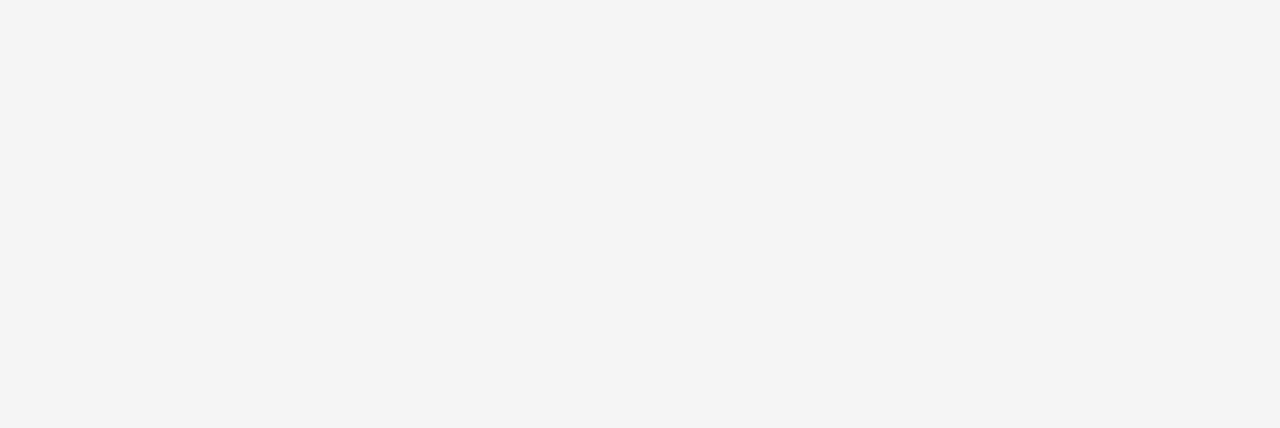
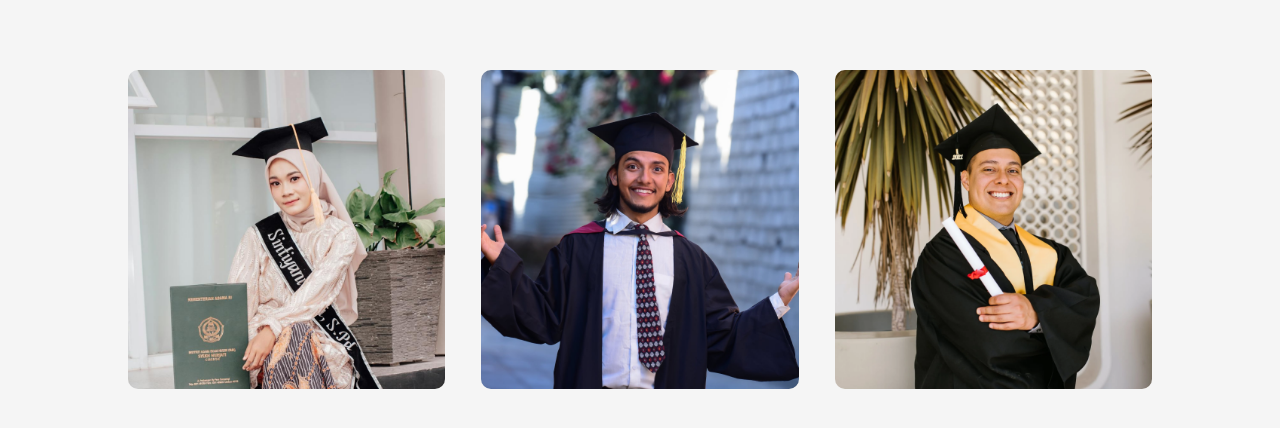
Before and after one commit to mahishamudaliar26/Educity, a React (Vite) app in the folder educity/: page / in a window 1280 px wide. Shown: the part 818-1246 px from the top of the page. Before the commit the page ends 816 px from the top, so only its background shows below. Built offline with nearby package versions, Linux system fonts and the light colour scheme.

Commit message:
Program files

```diff
--- a/educity/src/App.jsx
+++ b/educity/src/App.jsx
@@ -1,12 +1,16 @@
 import React from "react";
 import NavBar from "./components/NavBar/NavBar";
 import Hero from "./components/Hero/Hero";
+import Programs from "./components/Program/Programs";
 
 const App = () => {
   return (
     <div>
       <NavBar />
       <Hero />
+      <div className="container">
+        <Programs />
+      </div>
     </div>
   );
 };
--- /dev/null
+++ b/educity/src/components/Program/Programs.css
@@ -0,0 +1,43 @@
+.programs{
+    margin: 80px auto;
+    width: 90%;
+    display: flex;
+    align-items: center;
+    justify-content: space-between;
+}
+.program img{
+    width: 100%;
+    border-radius: 10px;
+    display: block;
+}
+.program{
+    flex-basis: 31%;
+    position: relative;
+}
+.captions{
+    border-radius: 10px;
+    position: absolute;
+    top: 0;
+    left: 0;
+    bottom: 0;
+    right: 0;
+    background: rgba(0, 15, 152, 0.3);
+    display: flex;
+    align-items: center;
+    justify-content: center;
+    flex-direction: column;
+    color: #fff;
+    cursor: pointer;
+    opacity: 0;
+    padding-top: 70%;
+    transition: 0.4s;
+}
+.captions img{
+    width: 60px;
+    margin-bottom: 10px;
+
+}
+.program:hover .captions{
+    opacity: 1;
+    padding-top: 0;
+}
--- /dev/null
+++ b/educity/src/components/Program/Programs.jsx
@@ -0,0 +1,40 @@
+import React from "react";
+import "../Program/Programs.css";
+import program_1 from "../../assets/program-1.png";
+import program_2 from "../../assets/program-2.png";
+import program_3 from "../../assets/program-3.png";
+import program_icon_1 from "../../assets/program-icon-1.png";
+import program_icon_2 from "../../assets/program-icon-2.png";
+import program_icon_3 from "../../assets/program-icon-3.png";
+
+const Programs = () => {
+  return (
+    <>
+      <div className="programs">
+        <div className="program">
+          <img src={program_1} />
+          <div className="captions">
+            <img src={program_icon_1} />
+            <p>Graduation Degree</p>
+          </div>
+        </div>
+        <div className="program">
+          <img src={program_2} />
+          <div className="captions">
+            <img src={program_icon_2} />
+            <p>Master Degree</p>
+          </div>
+        </div>
+        <div className="program">
+          <img src={program_3} />
+          <div className="captions">
+            <img src={program_icon_3} />
+            <p>Post Graduation </p>
+          </div>
+        </div>
+      </div>
+    </>
+  );
+};
+
+export default Programs;
```
